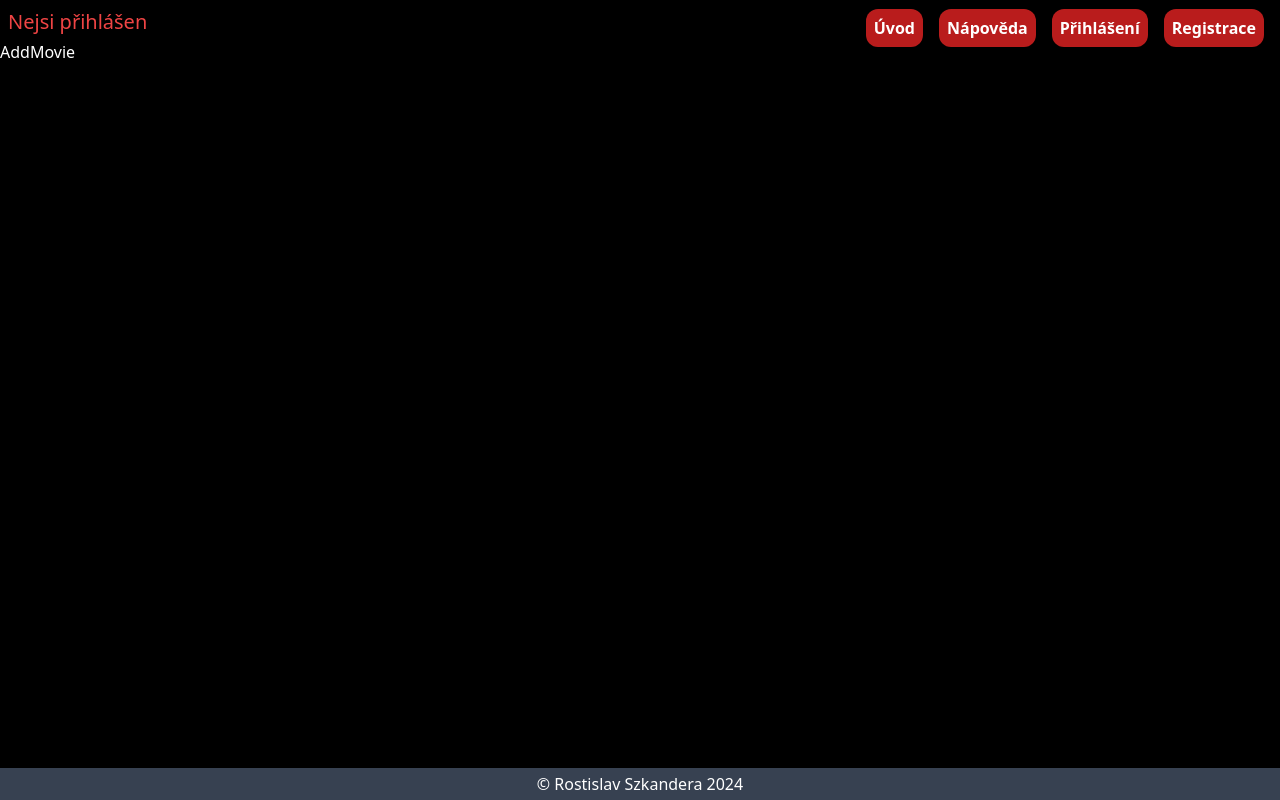
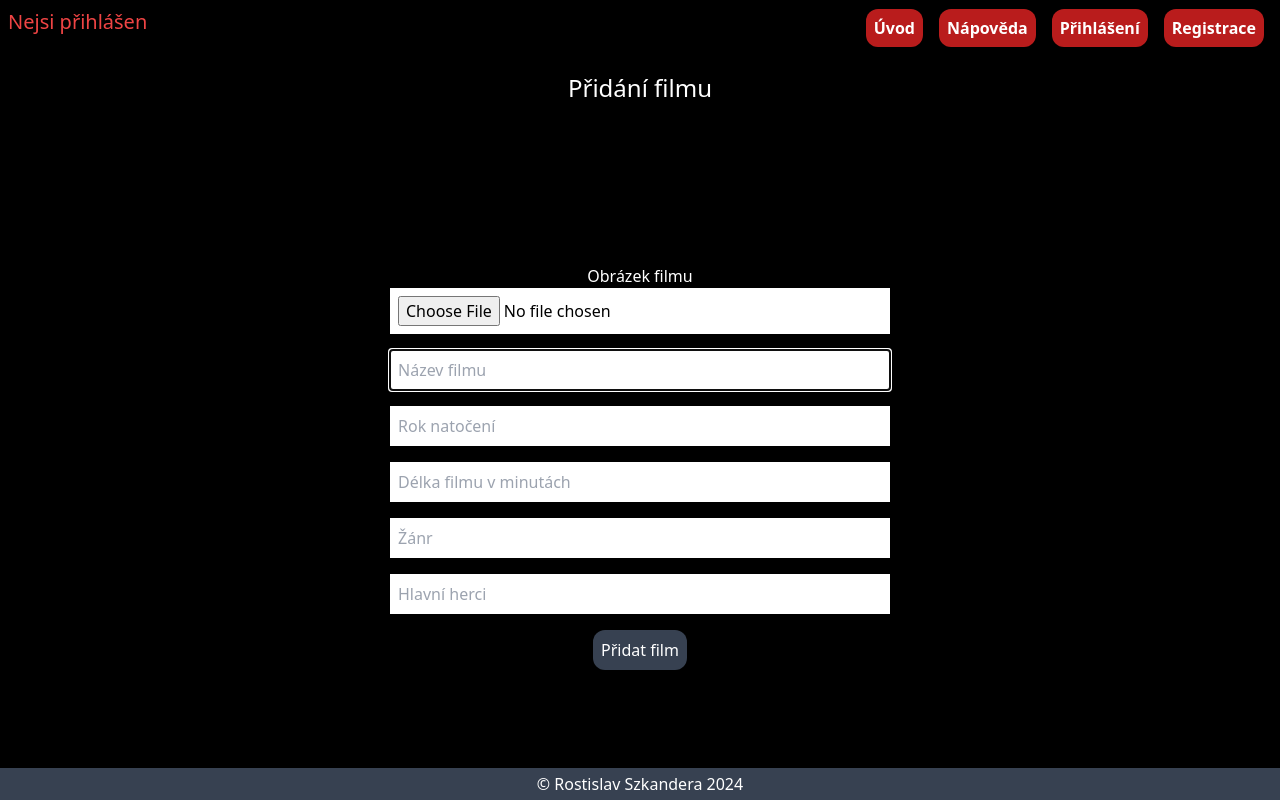
Before and after one commit to RostislavSzkandera/Movies-Database, a React (Create React App) app: page /addmovie in a window 1280 px wide. Built offline with nearby package versions, Linux system fonts and the light colour scheme; no server answers.

Commit message:
Add Addmovie content

```diff
--- a/src/components/NavBar.js
+++ b/src/components/NavBar.js
@@ -50,7 +50,7 @@ const NavBar = () => {
                                 <li className="border-b border-white w-full text-center mx-auto pb-2"><Link onClick={menuHandler} className="cursor-pointer"  to="/movielist">Upravit seznam</Link></li>
                                 <li className="border-b border-white w-full text-center mx-auto pb-2"><Link onClick={menuHandler} className="cursor-pointer"  to="/addmovie">Přidání filmu</Link></li>
                                 <li className="border-b border-white w-full text-center mx-auto pb-2"><button  className="cursor-pointer uppercase" onClick={ () => {
-                                    logOut()
+                                    logout()
                                     menuHandler()
                                     navigate("/")
                                     }} >Odhlásit se</button></li>
@@ -64,7 +64,7 @@ const NavBar = () => {
                                 <li><Link className="mr-4 mt-2 p-2 font-bold  bg-red-700 rounded-xl hover:bg-red-600"  to="/movielist">Upravit seznam</Link></li>
                                 <li><Link className="mr-4 mt-2 p-2 font-bold bg-red-700 rounded-xl hover:bg-red-600" to="/addmovie">Přidání filmu</Link></li>
                                 <li><button className="mr-4 mt-2 p-2 font-bold bg-red-700 rounded-xl hover:bg-red-600" to="/signout" onClick={ () => {
-                                    logOut()
+                                    logout()
                                     navigate("/")
                                     }} >Odhlásit se</button></li>
                             </ul>
--- a/src/components/ResetPasswordForm.js
+++ b/src/components/ResetPasswordForm.js
@@ -16,11 +16,11 @@ const ResetPasswordForm = ({ open , setOpen }) => {
 // Funkce pro změnu hesla
     const handleSubmit = (e) => {
         e.preventDefault()
-        resetPassword(email).then( (data => {
+        resetPassword(email).then((data => {
             alert("Podívejte se do e-mailu.")
             setEmail("")
             setOpen(!open)
-        })). catch (err => {
+        })).catch (err => {
             alert("Něco se nepovedlo")
         })
     }
--- a/src/pages/AddMovie.js
+++ b/src/pages/AddMovie.js
@@ -1,9 +1,181 @@
+import { useState, useEffect } from "react"
+import { storage, db, auth } from "../firebase/config"
+import { useNavigate } from "react-router-dom"
+import { getDownloadURL, uploadBytesResumable, ref } from "firebase/storage"
+import { serverTimestamp, addDoc, collection } from "firebase/firestore"
+import { MyContext } from "../context/Context"
+
+
+
+
+const initialState = {
+    title: "",
+    year: "",
+    genre: "",
+    actors: "",
+    time: ""
+
+
+
+}
+
 
 
 const AddMovie = () => {
+  // useState pro přidání dat
+    const [data, setData] = useState(initialState)
+    const {title, year, genre, actors, time} = data
+
+  // useState pro přidání obrázku
+    const [file, setFile] = useState(null)
+    const [progress, setProgress] = useState(null)
+
+  // Použití useNavigate
+    const navigate = useNavigate()
+
+  // Destructuring context
+    const { user } = MyContext()
+
+  // Data z formuláře
+    const handleChange = (e) => {
+      const name = e.target.name
+      const value = e.target.value
+      setData({...data, [name]: value})
+    }
+
+  // Přidání filmu
+    const handleSubmit = async (e) => {
+      e.preventDefault()
+        await addDoc(collection(db, "movies"), {
+            ...data,
+            addedBy: user?.email,
+            userid: auth?.currentUser?.uid,
+            timestamp: serverTimestamp(),
+        })
+
+            navigate("/movielist")
+    }
+
+// Funkce pro přidání obrázku
+
+  useEffect( () => {
+    const uploadFile = () => {
+        const name = new Date().getTime() + file.name
+        const storageRef = ref(storage, file.name)
+        const uploadTask = uploadBytesResumable(storageRef, file)
+
+        uploadTask.on("state_changed", (snapshot) => {
+            const progress =
+            (snapshot.bytesTransferred / snapshot.totalBytes) * 100
+            setProgress(progress)
+            switch (snapshot.state) {
+                case "paused":
+                    console.log("Upload is Pause")
+                    break
+                case "running":
+                    console.log("Upload is Running")
+                    break
+                default:
+                    break
+                }
+            }, (error) => {
+                console.log(error)
+            },
+            () => {
+                getDownloadURL(uploadTask.snapshot.ref).then( (downloadURL) => {
+                    setData( (prev) => ({...prev, img: downloadURL}))
+                })
+            }
+        )
+    }
+
+
+file && uploadFile()
+  }, [file])
+
+
+
   return (
+
     <div>
-        <p>AddMovie</p>
+          <h2 className=" text-center text-2xl pt-8">Přidání filmu</h2>
+      <form onSubmit={handleSubmit} className="flex flex-col justify-center items-center pt-40">
+          <label htmlFor="photo">Obrázek filmu</label>
+          <input
+            id="photo"
+            type="file"
+            onChange={ (e) => setFile(e.target.files[0])}
+            className="bg-white text-black w-[300px] sm:w-[500px] mb-4 p-2"
+            required
+        />
+        <input
+            type="text"
+            placeholder="Název filmu"
+            className="bg-white text-black w-[300px] sm:w-[500px] mb-4 p-2"
+            onChange={handleChange}
+            value={title}
+            required
+            name="title"
+            autoFocus
+            autoComplete="off"
+
+        />
+        <input
+            type="number"
+            placeholder="Rok natočení"
+            className="bg-white text-black w-[300px] sm:w-[500px] mb-4 p-2"
+            onChange={handleChange}
+            value={year}
+            required
+            name="year"
+            autoComplete="off"
+
+
+        />
+        <input
+            type="number"
+            placeholder="Délka filmu v minutách"
+            className="bg-white text-black w-[300px] sm:w-[500px] mb-4 p-2"
+            onChange={handleChange}
+            value={time}
+            required
+            name="time"
+            autoComplete="off"
+
+
+        />
+        <input
+            type="text"
+            placeholder="Žánr"
+            className="bg-white text-black w-[300px] sm:w-[500px] mb-4 p-2"
+            onChange={handleChange}
+            value={genre}
+            required
+            name="genre"
+            autoComplete="off"
+
+        />
+
+        <input
+            type="text"
+            placeholder="Hlavní herci"
+            className="bg-white text-black w-[300px] sm:w-[500px] mb-4 p-2"
+            onChange={handleChange}
+            value={actors}
+            required
+            name="actors"
+            autoComplete="off"
+
+
+        />
+        <input
+            type="submit"
+            value="Přidat film"
+            disabled={progress !== null && progress < 100}
+            className={progress? "bg-red-700 p-2 hover:bg-red-600 cursor-pointer rounded-xl" : "bg-gray-700 p-2 hover:bg-red-600 cursor-pointer rounded-xl"}
+        />
+      </form>
+
     </div>
   )
 }
```
